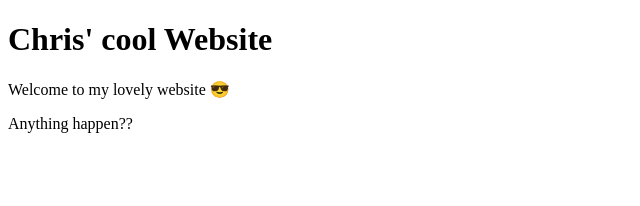
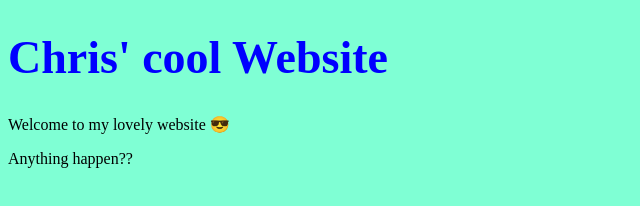
Before and after one commit to christopats/tech-cornwall-devops, a plain HTML site: page index.html in a window 1280 px wide. Shown: the whole page, without its empty margins (0-640 px from the left). Drawn offline with Linux system fonts and the light colour scheme.

Commit message:
background

```diff
--- a/index.html
+++ b/index.html
@@ -7,8 +7,8 @@
     <title>Document</title>
 </head>
 
-<body>
-    <h1>Chris' cool Website</h1>
+<body style="background-color:aquamarine">
+    <h1 style="color:blue;font-size:46px;">Chris' cool Website</h1>
     <p>Welcome to my lovely website 😎</p>
     <p>Anything happen??</p>
 </body>
```
